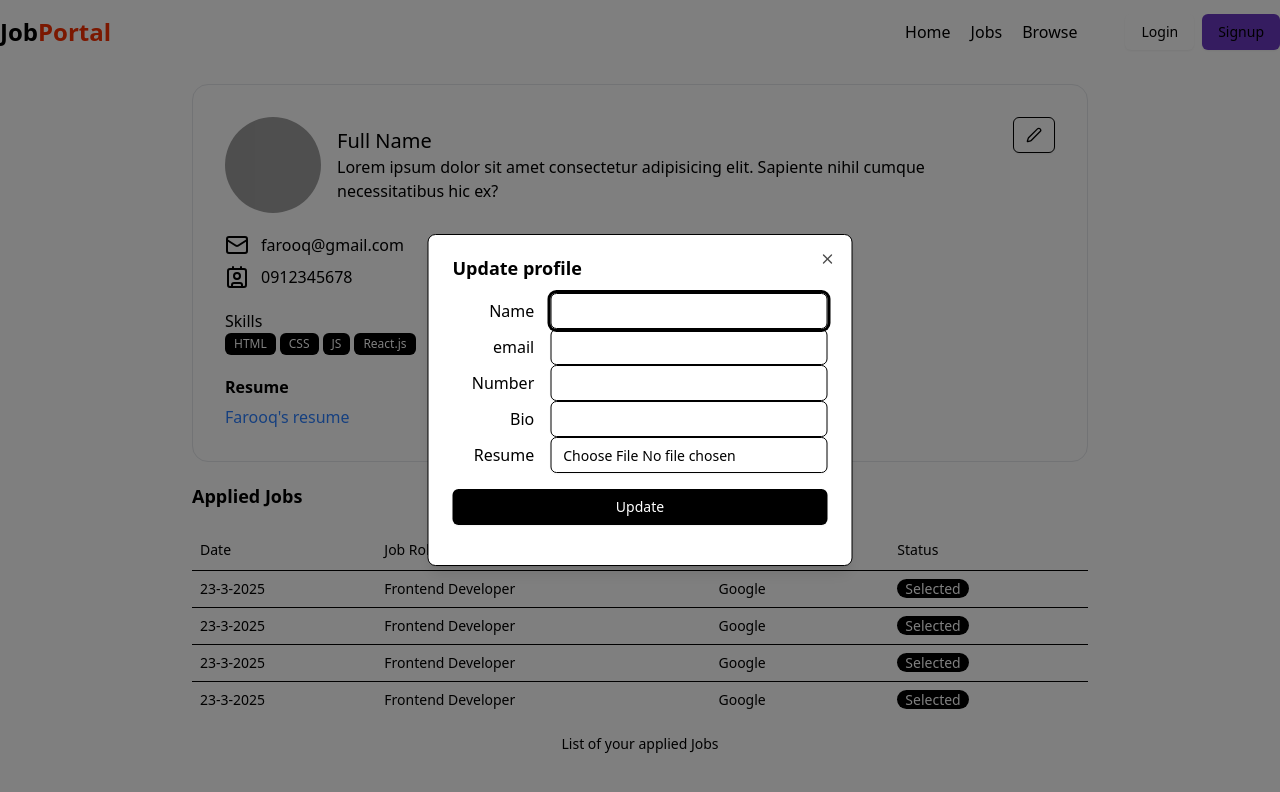
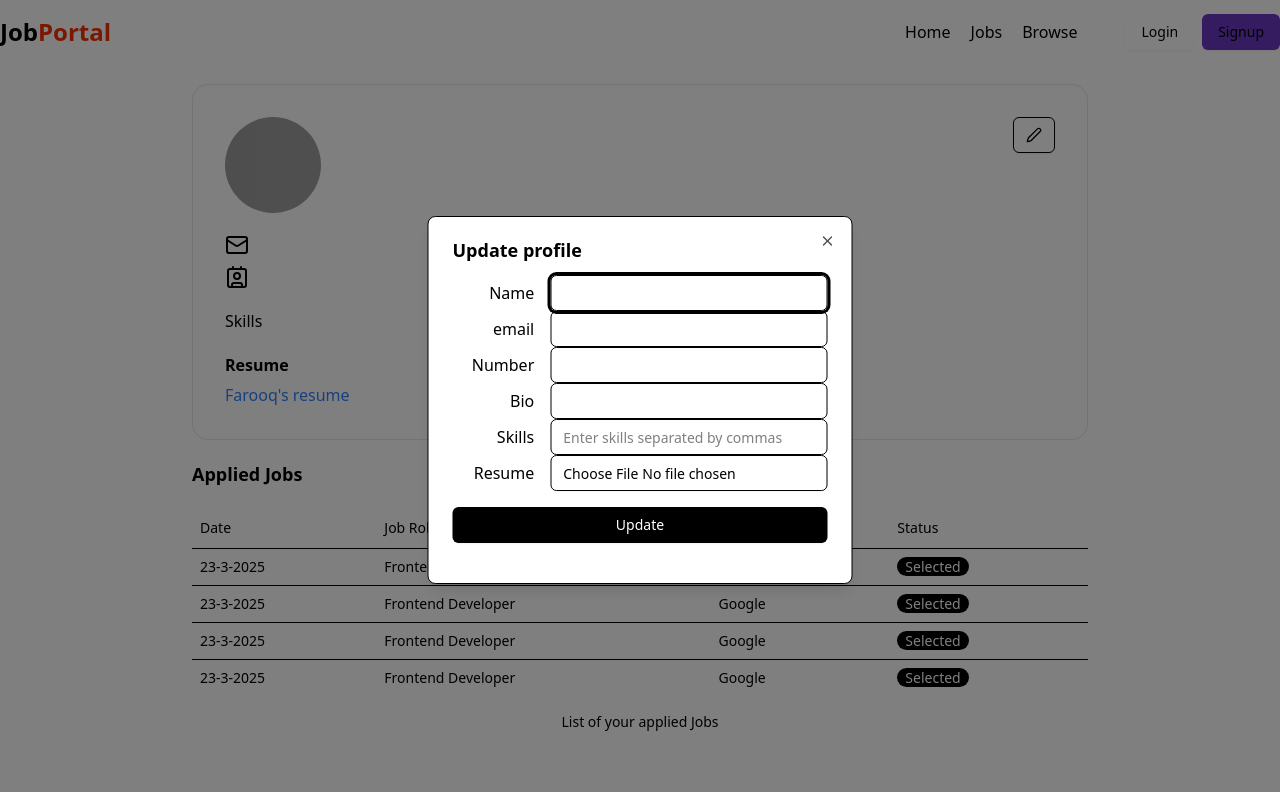
Before and after one commit to Kashif1122666/complete-Job-portal-app-with-mern-stack, a React (Vite) app in the folder frontend/: page /profile in a window 1280 px wide. Both pictures are taken after a click on the button 1034 px from the left and 135 px from the top of the page. Shown: the top 792 px of the page. Built offline with nearby package versions, Linux system fonts and the light colour scheme; grey boxes are pictures that could not be loaded.

Commit message:
add changes in profile page and update dialogue portion

```diff
--- a/frontend/src/components/Profile.jsx
+++ b/frontend/src/components/Profile.jsx
@@ -7,11 +7,14 @@ import { Badge } from "./ui/badge";
 import { Label } from "@radix-ui/react-label";
 import AppliedJobTable from "./AppliedJobTable";
 import UpdateProfileDialog from "./UpdateProfileDialog";
+import { useSelector } from "react-redux";
+import store from "@/redux/store";
 
 const Profile = () => {
-  const skills = ["HTML", "CSS", "JS", "React.js"];
+
   const [open , setOpen] = useState(false);
   const resume = true;
+  const {user} = useSelector(store => store.auth);
   return (
     <div>
       <Navbar />
@@ -25,10 +28,9 @@ const Profile = () => {
               />
             </Avatar>
             <div>
-              <h1 className="font-medium text-xl">Full Name</h1>
+              <h1 className="font-medium text-xl">{user?.fullname}</h1>
               <p>
-                Lorem ipsum dolor sit amet consectetur adipisicing elit.
-                Sapiente nihil cumque necessitatibus hic ex?
+                {user?.profile?.bio}
               </p>
             </div>
           </div>
@@ -39,18 +41,18 @@ const Profile = () => {
         <div className="my-5">
           <div className="flex items-center gap-3 my-2">
             <Mail />
-            <span>farooq@gmail.com</span>
+            <span>{user?.email}</span>
           </div>
           <div className="flex items-center gap-3 my-2">
             <Contact />
-            <span>0912345678</span>
+            <span>{user?.phoneNumber}</span>
           </div>
         </div>
         <div className="my-5">
           <h1>Skills</h1>
           <div className="flex items-center gap-1 ">
-            {skills.length !== 0 ? (
-              skills.map((item, index) => (
+            {user?.profile?.skills?.length !== 0 ? (
+              user?.profile?.skills?.map((item, index) => (
                 <Badge key={index} className={"bg-black text-white"}>
                   {item}
                 </Badge>
--- a/frontend/src/components/UpdateProfileDialog.jsx
+++ b/frontend/src/components/UpdateProfileDialog.jsx
@@ -19,7 +19,8 @@ const UpdateProfileDialog = ({ open, setOpen }) => {
       fullname:user?.fullname,
       email:user?.email,
       phoneNumber:user?.phoneNumber,
-      bio:user?.profile?.skills?.map(skill => skill),
+      skills:user?.profile?.skills?.map(skill => skill) || [],
+      bio:user?.profile?.bio,
       file:user?.profile?.resume
     });
 
@@ -96,6 +97,21 @@ const UpdateProfileDialog = ({ open, setOpen }) => {
                 <Input id="bio" name="bio" className={"col-span-3"}  value={input.bio} onChange={changeEventHandler}/>
               </div>
               <div className="grid grid-cols-4 items-center gap-4">
+  <Label htmlFor="skills" className="text-right">
+    Skills
+  </Label>
+  <Input
+    id="skills"
+    name="skills"
+    type="text"
+    className="col-span-3"
+    value={input.skills}
+    onChange={changeEventHandler}
+    placeholder="Enter skills separated by commas"
+  />
+</div>
+
+              <div className="grid grid-cols-4 items-center gap-4">
                 <Label htmlFor="file" className="text-right">
                   Resume
                 </Label>
```
